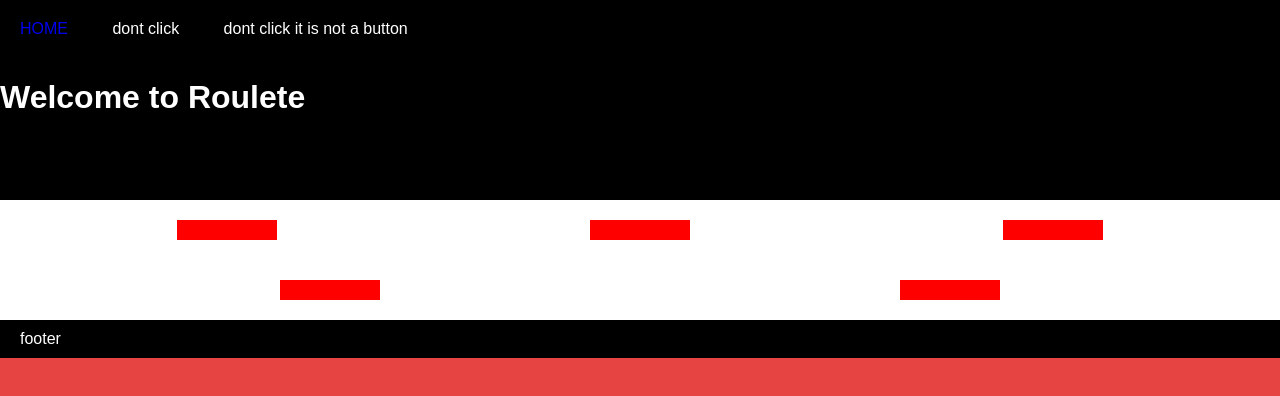
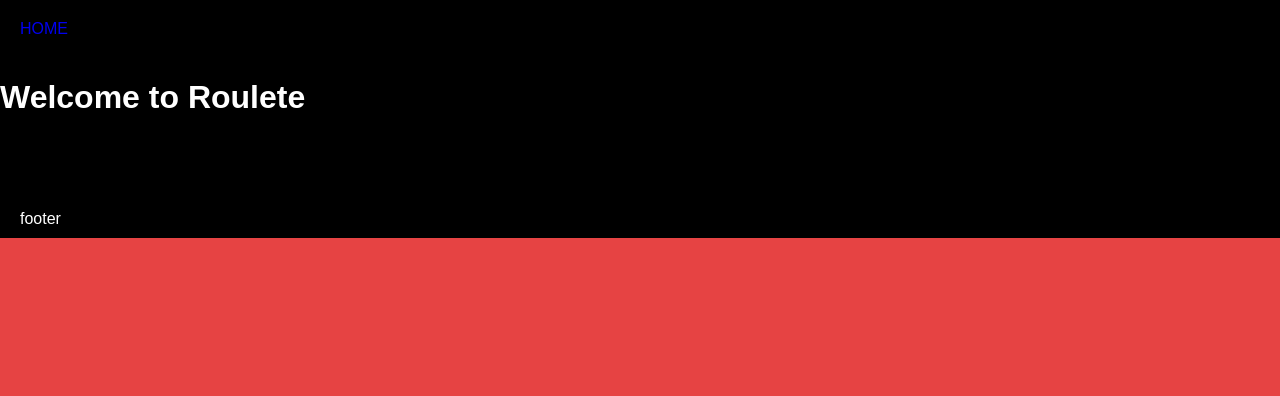
Before and after one commit to Sqenzy/casino, a plain HTML site: page roulete.html in a window 1280 px wide. Drawn offline with Linux system fonts and the light colour scheme.

Commit message:
Update roulete.html

```diff
--- a/roulete.html
+++ b/roulete.html
@@ -44,8 +44,6 @@
             <nav>
                 <ul>
                     <li class="home"><a href="index.html">HOME</a></li>
-                    <li>dont click</li>
-                    <li>dont click it is not a button</li>
                 </ul>
             </nav>
             <h1>Welcome to Roulete</h1>
@@ -54,15 +52,6 @@
 
 
         </header>
-        <section class="feature-box1">
-            <div></div>
-            <div></div>
-            <div></div>
-        </section>
-        <section class="feature-box2">
-            <div></div>
-            <div></div>
-        </section>
         <footer>footer
         </footer>
     </body>
```
